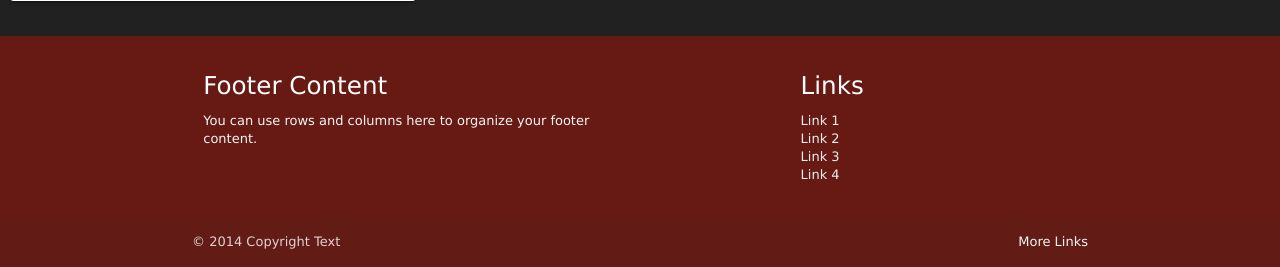
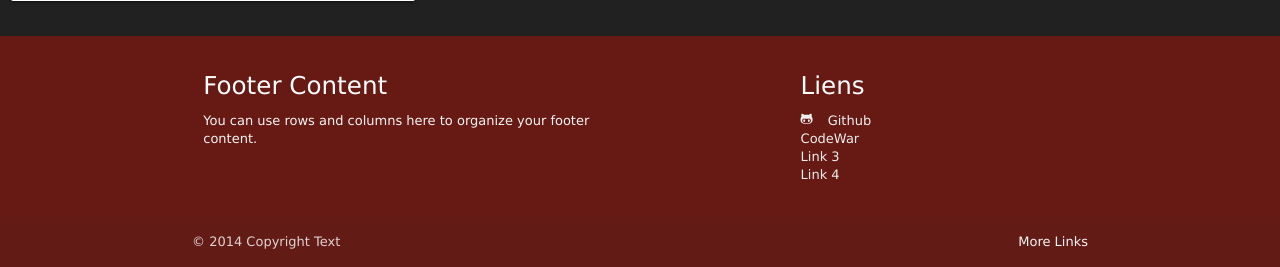
Before and after one commit to Jade-L/PortfolioRails, a Rails app: page / in a window 1280 px wide. Shown: the part 853-1120 px from the top of the page. Run offline with Rails 7, Linux system fonts and the light colour scheme; data that the repository does not hold is empty; style sheets or scripts are compiled from the project's sources; parts of the project's set-up code (start-up, migrations or seed data) failed here and were passed over; some libraries are stand-ins or nearby versions.

Commit message:
add link on footer in index.html

```diff
--- a/app/views/static_pages/index.html.erb
+++ b/app/views/static_pages/index.html.erb
@@ -43,10 +43,10 @@
           <p class="grey-text text-lighten-4">You can use rows and columns here to organize your footer content.</p>
         </div>
         <div class="col l4 offset-l2 s12">
-          <h5 class="white-text">Links</h5>
+          <h5 class="white-text">Liens</h5>
           <ul>
-            <li><a class="grey-text text-lighten-3" href="#!">Link 1</a></li>
-            <li><a class="grey-text text-lighten-3" href="#!">Link 2</a></li>
+            <li><a class="grey-text text-lighten-3" href="http://github.com/Jade-L"><i class="fa fa-github-alt left"></i>Github</a></li>
+            <li><a class="grey-text text-lighten-3" href="#!">CodeWar</a></li>
             <li><a class="grey-text text-lighten-3" href="#!">Link 3</a></li>
             <li><a class="grey-text text-lighten-3" href="#!">Link 4</a></li>
           </ul>
```
